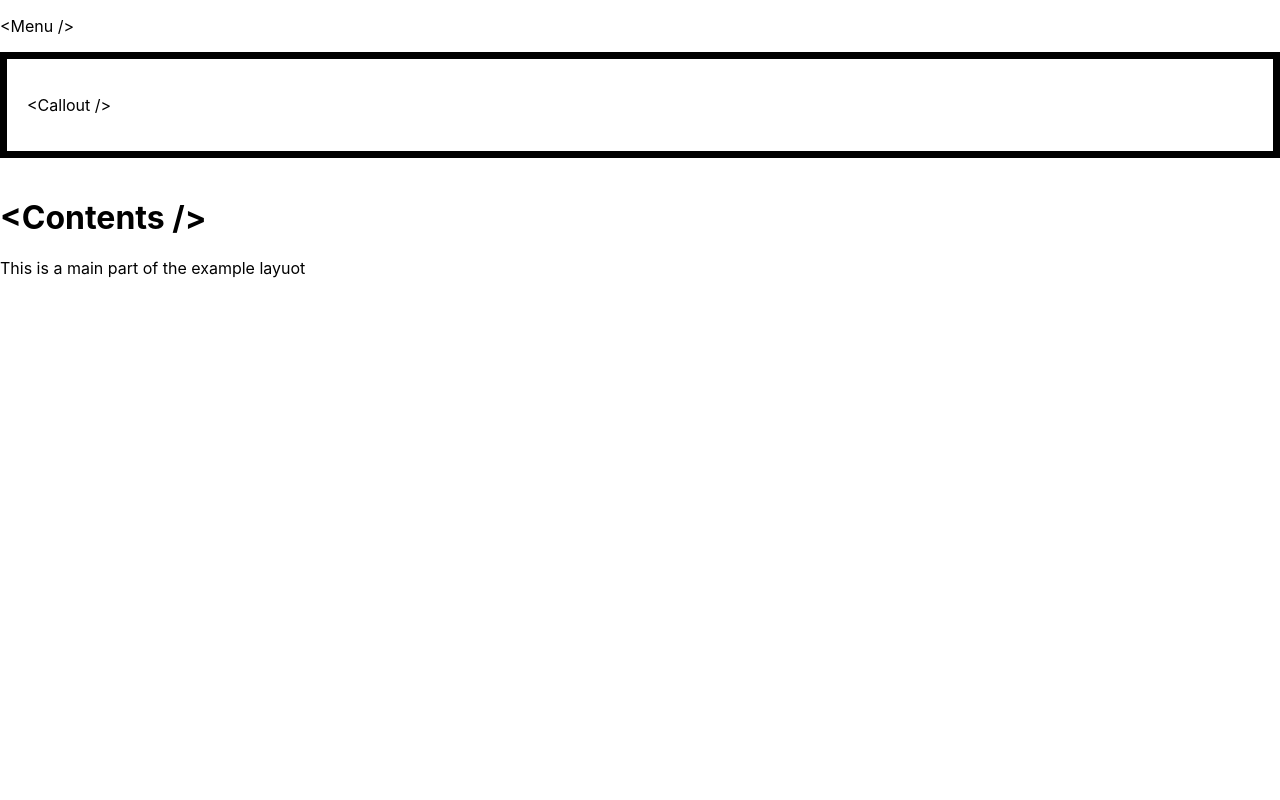
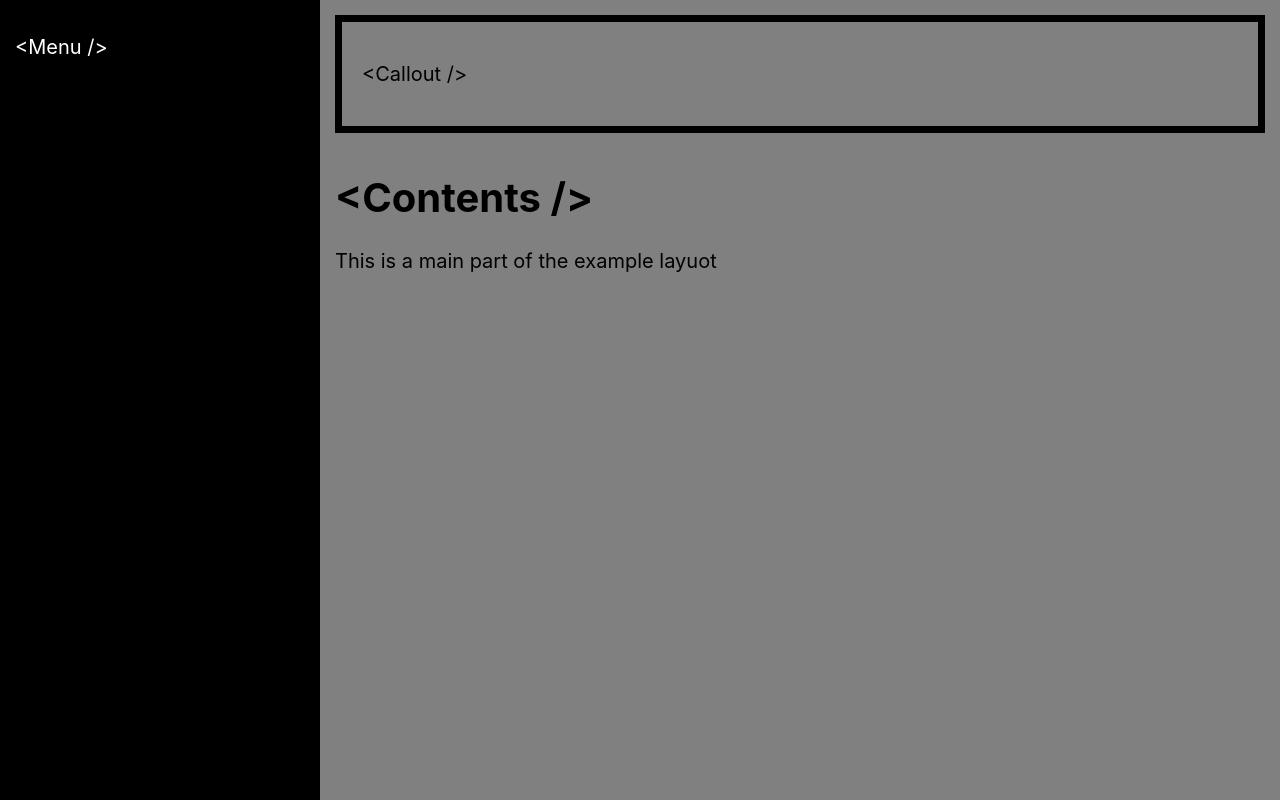
Before and after one commit to ZuevaDarya/react-errorBoundary, a React (Create React App) app: page / in a window 1280 px wide. Built offline with nearby package versions, Linux system fonts and the light colour scheme.

Commit message:
import style in SiteLayout.js

```diff
--- a/src/components/SiteLayout.js
+++ b/src/components/SiteLayout.js
@@ -1,10 +1,11 @@
 import React from 'react';
+import '../styles/siteLayout.css';
 
 export default function SiteLayout({ children, menu = c => null }) {
   return (
     <div className="site-container">
-      <div>{menu}</div>
-      <div>{children}</div>
+      <div className="site-container__menu">{menu}</div>
+      <div className="site-container__childern">{children}</div>
     </div>
   );
 }
```
